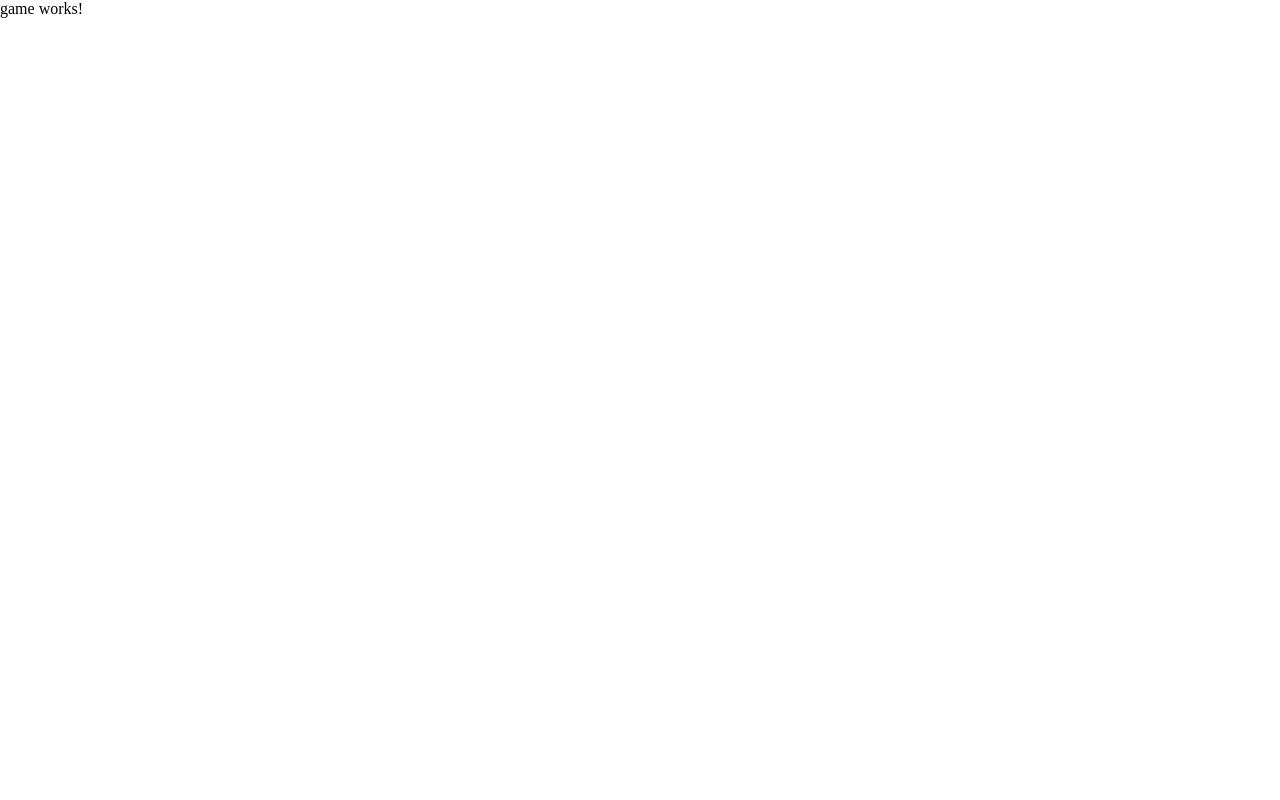
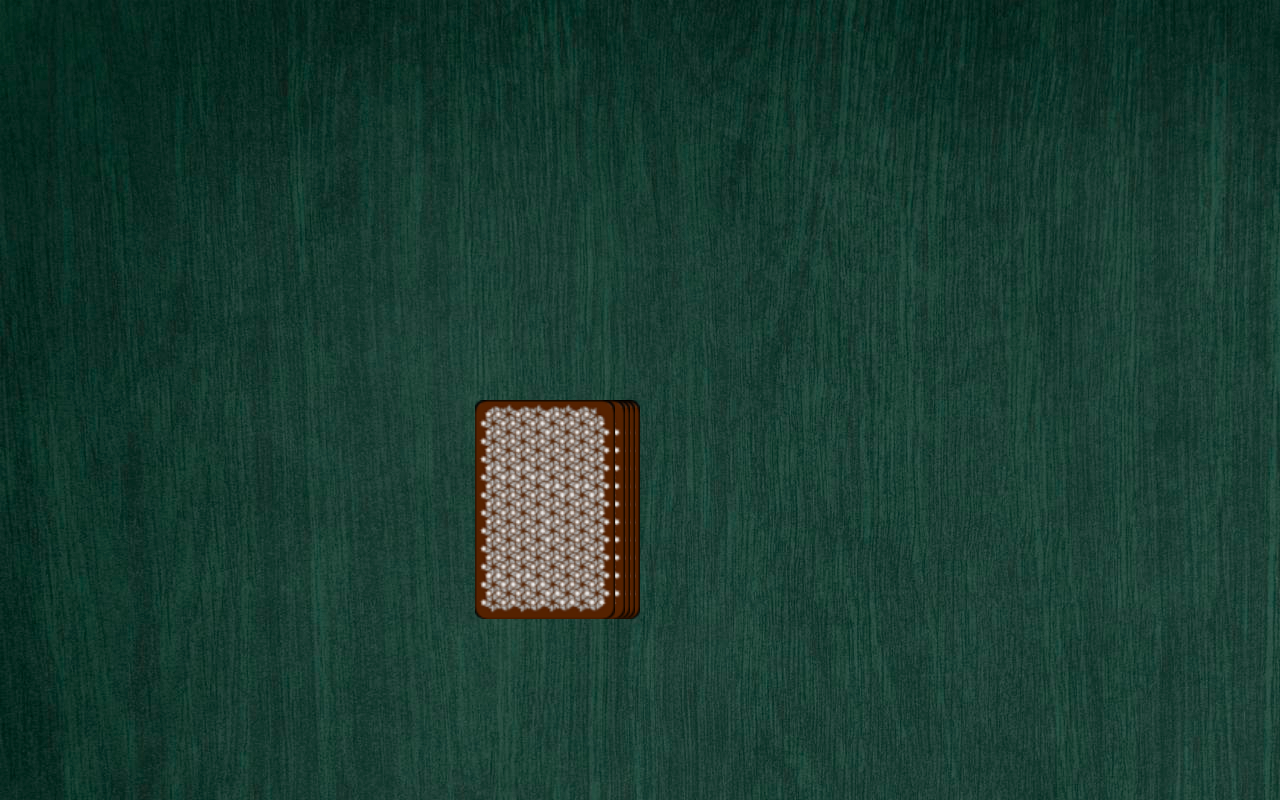
Before and after one commit to natgian/ringoffire, an Angular app: page /game in a window 1280 px wide. Built offline with nearby package versions, Linux system fonts and the light colour scheme.

Commit message:
feat: create card animation

```diff
--- a/src/app/game/game.component.html
+++ b/src/app/game/game.component.html
@@ -1 +1,9 @@
-<p>game works!</p>
+<div class="field">
+ <div class="card-stack">
+  <img *ngFor="let card of [0, 1, 2, 3]; let i = index;" [ngStyle]="{'right.px': i * 5}" src="/assets/img/cards/card_cover.png">
+
+    <img (click)="pickCard()" class="top-card" [ngStyle]="{'right.px': 5 * 5}" src="/assets/img/cards/card_cover.png">
+
+    <img (click)="pickCard()" *ngIf="pickCardAnimation" class="pick-card" [ngStyle]="{'right.px': 5 * 5}" src="/assets/img/cards/diamonds_1.png">
+ </div>
+</div>
--- a/src/app/game/game.component.scss
+++ b/src/app/game/game.component.scss
@@ -0,0 +1,47 @@
+.field {
+  width: 100vw;
+  height: 100vh;
+  max-width: 100%;
+  background-image: url("/assets/img/board.jpg");
+  display: flex;
+  justify-content: center;
+  align-items: center;
+}
+
+.card-stack{
+  position: relative;
+  img {
+    position: absolute;
+    width: 140px;
+  }
+}
+
+.top-card {
+  cursor: pointer;
+  transition: all 125ms ease-in-out;
+
+  &:hover {
+    transform: scale(1.1) translateY(-10px);
+  }
+}
+
+.pick-card {
+  animation: pick-card-animation 1s ease-in-out;
+  transform: scale(1.2) translateX(150px) translateY(-300px) rotate(10deg);
+}
+
+@keyframes pick-card-animation {
+  0% {
+    transform: scale(1);
+  }
+  30% {
+    transform: scale(1.4);
+  }
+  60% {
+    transform: scale(1.4);
+  }
+  100% {
+    transform: scale(1.2) translateX(150px) translateY(-300px) rotate(10deg);
+  }
+
+}
--- a/src/app/game/game.component.ts
+++ b/src/app/game/game.component.ts
@@ -6,5 +6,9 @@ import { Component } from '@angular/core';
   styleUrls: ['./game.component.scss']
 })
 export class GameComponent {
+  pickCardAnimation = false;
 
+  pickCard(){
+    this.pickCardAnimation = true;
+  };
 }
--- a/src/app/startscreen/startscreen.component.scss
+++ b/src/app/startscreen/startscreen.component.scss
@@ -8,7 +8,7 @@
   gap: 24px;
   justify-content: center;
   align-items: center;
-  background-image: url(./../../assets/img/startscreen.jpg);
+  background-image: url(/assets/img/startscreen.jpg);
   background-size: cover;
   background-repeat: no-repeat;
   background-position: center top;
--- a/src/styles.scss
+++ b/src/styles.scss
@@ -14,12 +14,6 @@ body {
   height: 100%;
 }
 
-img,
-svg {
-  max-width: 100%;
-  display: block;
-}
-
 button,
 a {
   cursor: pointer;
```
